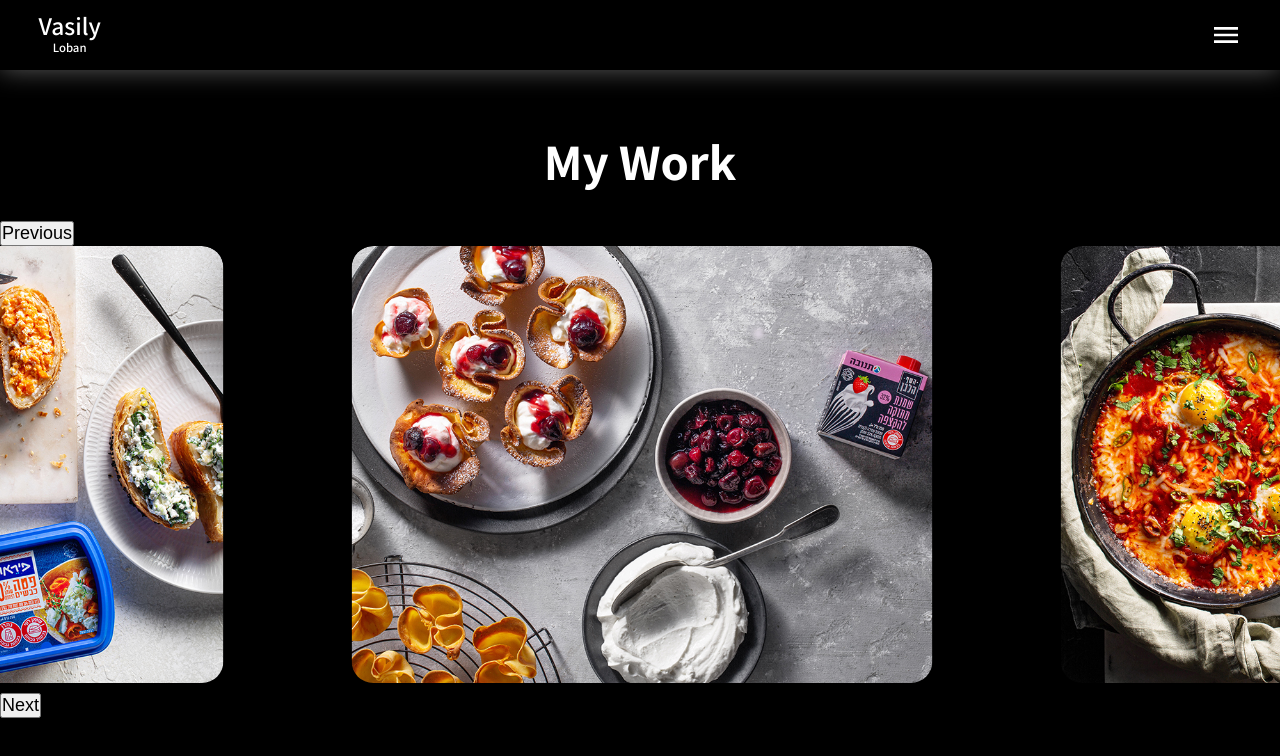
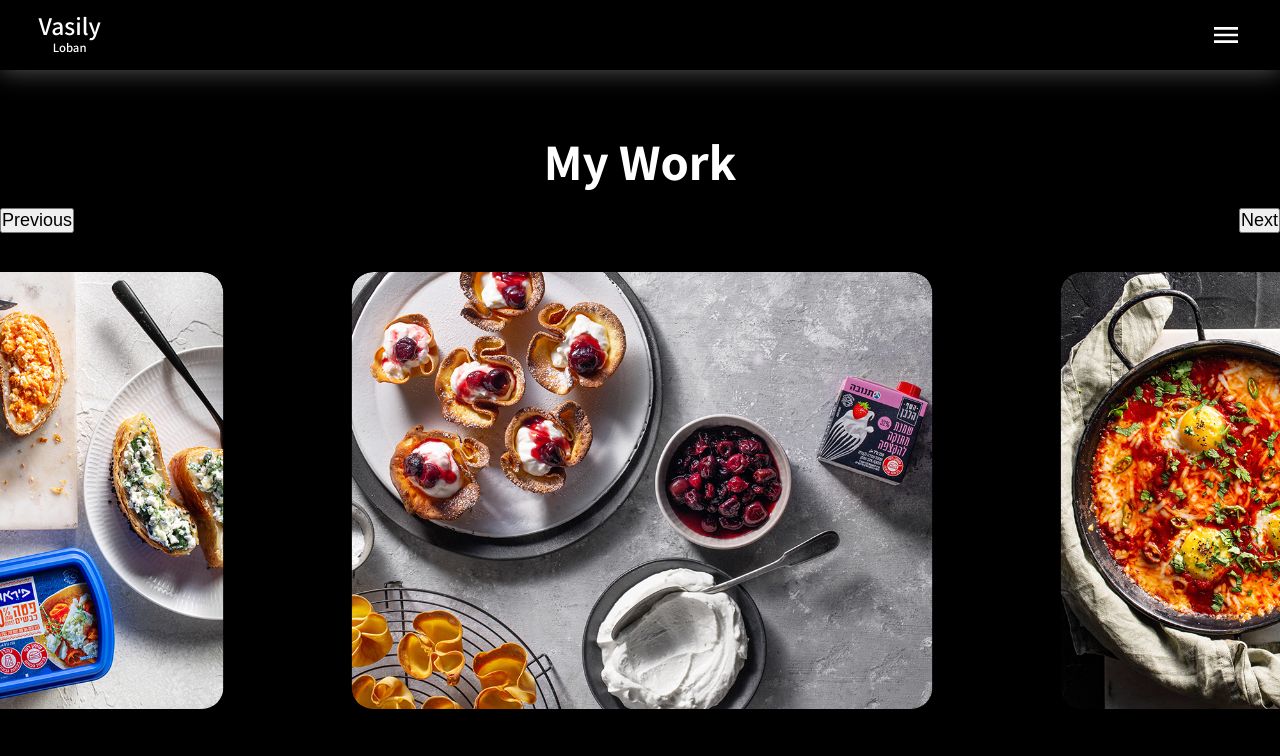
Before and after one commit to vasily88/porfolio, a React (Create React App) app: page / in a window 1280 px wide. Shown: the top 756 px of the page. Built offline with nearby package versions, Linux system fonts and the light colour scheme.

Commit message:
18052022

```diff
--- a/package.json
+++ b/package.json
@@ -14,6 +14,8 @@
     "react": "^17.0.2",
     "react-awesome-reveal": "^3.8.1",
     "react-dom": "^17.0.2",
+    "react-facebook-login": "^4.1.1",
+    "react-lottie": "^1.2.3",
     "react-scripts": "^5.0.1",
     "react-slick": "^0.29.0",
     "web-vitals": "^2.1.4"
--- a/src/components/myworks/myworks.js
+++ b/src/components/myworks/myworks.js
@@ -1,6 +1,6 @@
 import React,{useEffect} from "react";
 import Slider from "react-slick/lib/slider";
-import lottie from "lottie-web";
+import Lottie from "react-lottie";
 
 import arrowLottie from '../../resources/images/arrow.json';
 
@@ -10,8 +10,6 @@ import imageSlider3 from '../../resources/images/3.jpg';
 import './style.css';
 
 const MyWork = () => {
-
-
 
     const sliderArray = [
         {'src':imageSlider1,'key':'1','alt':'picture1'},
@@ -35,25 +33,36 @@ const MyWork = () => {
         slidesToScroll: 1,
         centerMode: true,
         arrows: true,
-    }
+  }
+
+  useEffect(() => {
 
 
-    useEffect(() => {
-        lottie.loadAnimation({
-            container: document.querySelector('.arrow-right'),
-            animatioData: arrowLottie,
-            renderer: "svg",
-            loop: true,
-            autoplay: true,
-        });
+  const defaultOptions = {
+      loop: true,
+      autoplay: true,
+      animationData: arrowLottie,
+      rendererSettings: {
+          preserveAspectRatio: "xMidYMid slice",
+      },
+  }
+
+    let slickNext1 = document.querySelector('.slick-next');
+    let slickPrev1 = document.querySelector('.slick-prev');
+
+    // slickNext1.text('');
+
+        return(
+            <Lottie
+                 options={defaultOptions}
+            />
+        );
+
     },[]);
-
 
     return(
         <div className="myWork">
             <div className="wrapperMyWork">
-
-                <div className="arrow-right"></div>
 
                 <h3>
                     My Work
--- a/src/components/myworks/style.css
+++ b/src/components/myworks/style.css
@@ -41,3 +41,21 @@
     border-radius: 1.7vw;
     overflow: hidden;
 }
+.arrow-right{
+    width: 5vw;
+}
+.slick-slider{
+    position: relative;
+    margin-top: 4vw;
+}
+.slick-arrow {
+position: absolute;
+top: -5vw;
+}
+
+.slick-prev{
+left: 0;
+}
+.slick-next{
+right: 0;
+}
```
Also changed, not shown: 1 other file (tests, documents, lock files or other folders).
